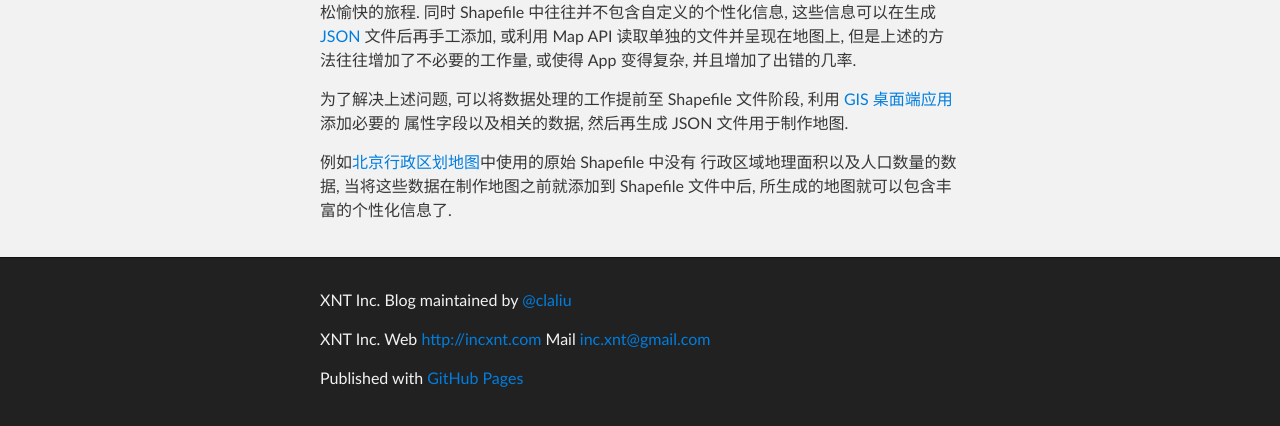
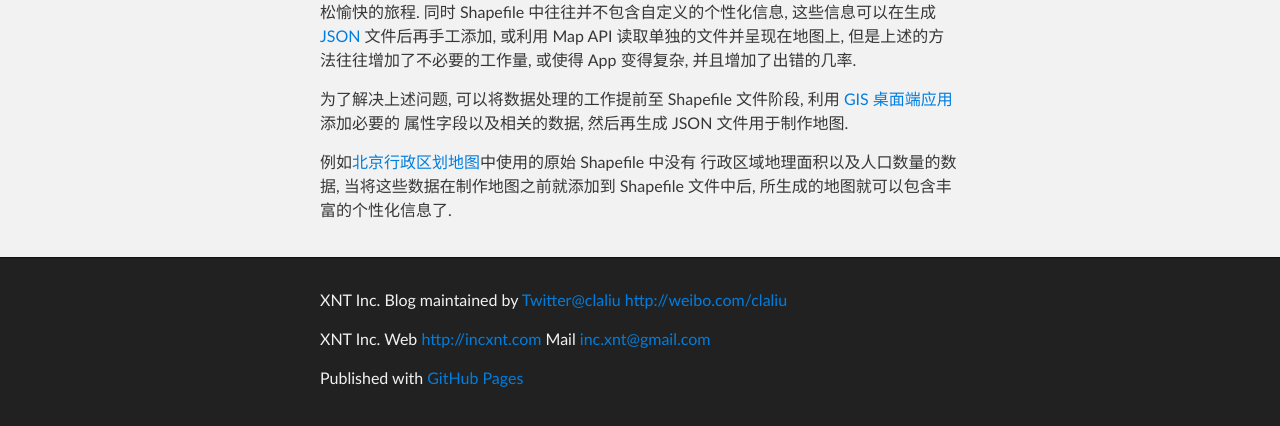
Before and after one commit to incxnt/xntblog, a plain HTML site: page 20121227-shapefile-rich-content.html in a window 1280 px wide. Shown: the part 330-756 px from the top of the page. Drawn offline with Linux system fonts and the light colour scheme.

Commit message:
shape index

```diff
--- a/20121227-shapefile-rich-content.html
+++ b/20121227-shapefile-rich-content.html
@@ -7,7 +7,6 @@
     <link rel="stylesheet" type="text/css" media="screen" href="stylesheets/stylesheet.css">
 
     <title>充实 Shapefile 增强地图表现力 - XNT Inc. Blog</title>
-
   </head>
   <body>
     <!-- HEADER -->
@@ -37,7 +36,8 @@
     <!-- FOOTER  -->
     <div id="footer_wrap" class="outer">
       <footer class="inner">
-        <p class="copyright">XNT Inc. Blog maintained by <a href="https://twitter.com/claliu">@claliu</a></p>
+        <p class="copyright">XNT Inc. Blog maintained by <a href="https://twitter.com/claliu">Twitter@claliu</a>
+          <a href="http://weibo.com/claliu">http://weibo.com/claliu</a></p>
         <p>XNT Inc. Web <a href="http://incxnt.com">http://incxnt.com</a> Mail <a href="mailto:inc.xnt@gmail.com">inc.xnt@gmail.com</a></p>
         <p>Published with <a href="http://pages.github.com">GitHub Pages</a></p>
       </footer>
```
Also changed, not shown: index.html (+2 -2 lines).
